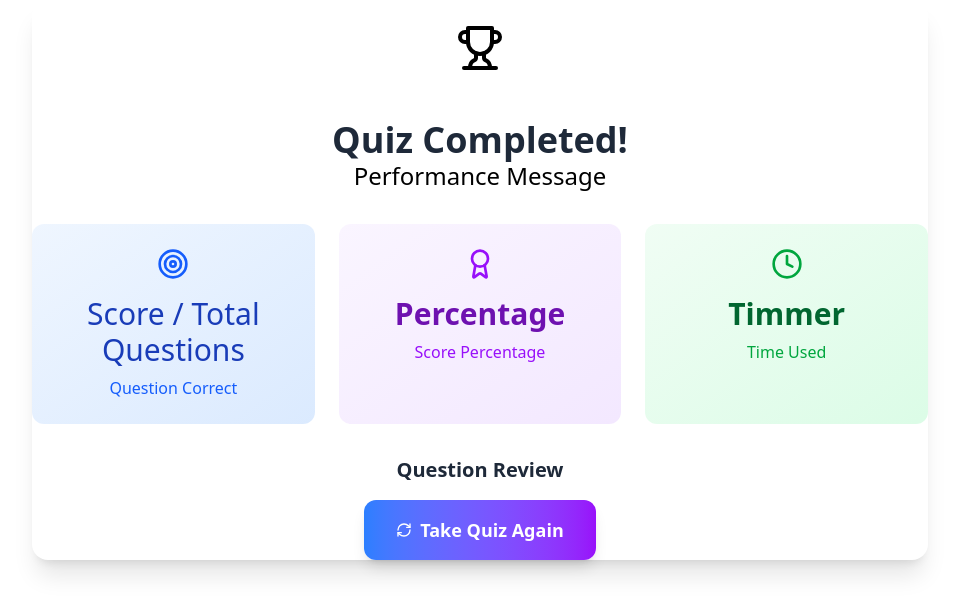
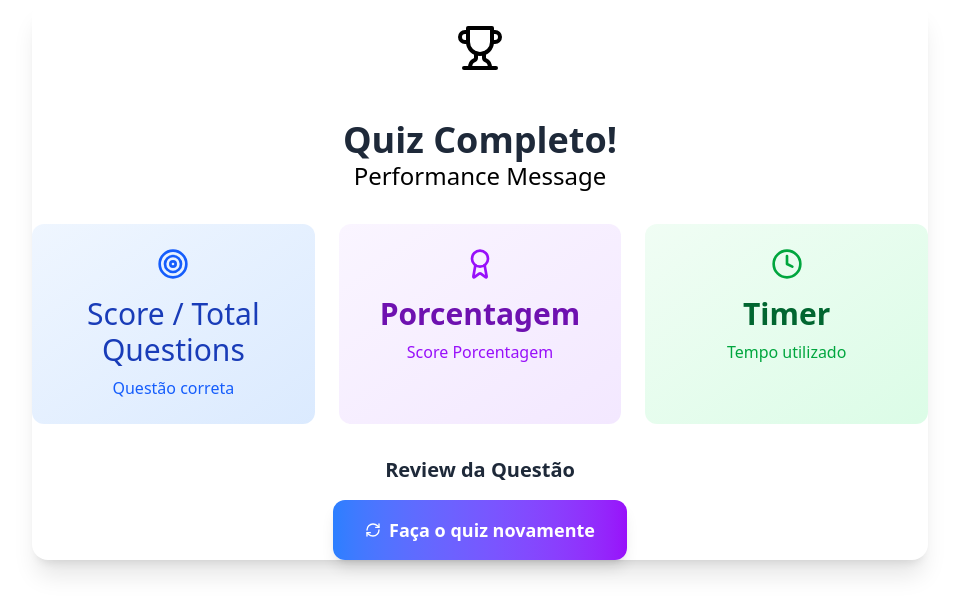
Before and after one commit to xiaoRuka/projetos, a React (Vite) app in the folder quizcopy/: page / in a window 1280 px wide. Shown: the top 616 px of the page, without its empty margins (160-1119 px from the left). Built offline with nearby package versions, Linux system fonts and the light colour scheme.

Commit message:
fix: alteração de texto
mudando o texto de inglês para português dos arquivos results e
questions

```diff
--- a/quizcopy/src/components/Questions.jsx
+++ b/quizcopy/src/components/Questions.jsx
@@ -6,7 +6,7 @@ function Questions() {
     <div className="max-w-4xl mx-auto">
       <div className="bg-white rounded-2xl shadow-xl p-8 transition-all duration-300 hover:shadow-2xl">
         <div className="mb-8">
-          <h2>Questions</h2>
+          <h2>Questões</h2>
           {/*Display Dynamic Answer*/}
           <div className="grid gap-4"></div>
         </div>
@@ -18,8 +18,8 @@ function Questions() {
               <CheckCircle className="h-5 w-5 text-blue" />
             </div>
             <div className="ml-3">
-              <p className="text-blue-800 font-medium">Explanation:</p>
-              <p className="text-blue-700 mt-1">Current Question Explanation</p>
+              <p className="text-blue-800 font-medium">Explicação:</p>
+              <p className="text-blue-700 mt-1">Explicação da questão atual</p>
             </div>
           </div>
         </div>
@@ -27,11 +27,11 @@ function Questions() {
         <div className="flex justify-between items-center">
           <button className="flex items-center space-x-2 px-6 py-3 bg-gray-100 text-gray-700 rounded-lg hover:bg-gray-200 disabled:opacity-5 disabled:cursor-not-allowed transition-all duration-200">
             <ArrowLeft size={20} />
-            <span>Previous</span>
+            <span>Anterior</span>
           </button>
           <button className="flex items-center space-x-2 px-6 py-3 bg-gray-100 text-gray-700 rounded-lg hover:bg-gray-200 disabled:opacity-5 disabled:cursor-not-allowed transition-all duration-200">
             <ArrowRight size={20} />
-            <span>Next</span>
+            <span>Próxima</span>
           </button>
         </div>
       </div>
--- a/quizcopy/src/components/Results.jsx
+++ b/quizcopy/src/components/Results.jsx
@@ -11,7 +11,7 @@ function Results() {
           >
             <Trophy className="w-12 h-12" />
           </div>
-          <h1 className="text-4xl font-bold text-gray-800">Quiz Completed!</h1>
+          <h1 className="text-4xl font-bold text-gray-800">Quiz Completo!</h1>
           <p className="text-2xl font-semibold-mb-6">Performance Message</p>
         </div>
 
@@ -24,36 +24,36 @@ function Results() {
             <div className="text-3xl font-blold text-blue-800 mb-2">
               Score / Total Questions
             </div>
-            <div className="text-blue-600 font-medium">Question Correct</div>
+            <div className="text-blue-600 font-medium">Questão correta</div>
           </div>
           <div className="bg-gradient-to-br from-purple-50 to-purple-100 p-6 rounded-xl">
             <div className="flex items-center justify-center mb-4">
               <Award className="w-8 h-8 text-purple-600" />
             </div>
             <div className="text-3xl font-bold text-purple-800 mb-2">
-              Percentage
+              Porcentagem
             </div>
-            <div className="text-purple-600 font-medium">Score Percentage</div>
+            <div className="text-purple-600 font-medium">Score Porcentagem</div>
           </div>
           <div className="bg-gradient-to-br from-green-50 to-green-100 p-6 rounded-xl">
             <div className="flex items-center justify-center mb-4">
               <Clock className="w-8 h-8 text-green-600" />
             </div>
-            <div className="text-3xl font-bold text-green-800 mb-2">Timmer</div>
-            <div className="text-green-600 font-medium">Time Used</div>
+            <div className="text-3xl font-bold text-green-800 mb-2">Timer</div>
+            <div className="text-green-600 font-medium">Tempo utilizado</div>
           </div>
         </div>
 
         {/* Result */}
         <div className="mb-8">
           <h3 className="text-xl font-semibold text-gray-800 mb-4">
-            Question Review
+            Review da Questão
           </h3>
           {/* Displaying Dynamic Question */}
           <div className="grid gap-4 max-h-64 overflow-y-auto"></div>
           <button className="inline-flex items-center space-x-3 px-8 py-4 bg-gradient-to-r from-blue-500 to-purple-600 text-white rounded-xl hover:from-blue-600 hover:to-purple-700 transform hover:scale-105 trasition-all duration-200 shadow-lg font-semibold text-lg cursor-pointer">
             <RefreshCw size={24} className="pr-2" />
-            Take Quiz Again
+            Faça o quiz novamente
           </button>
         </div>
       </div>
```
